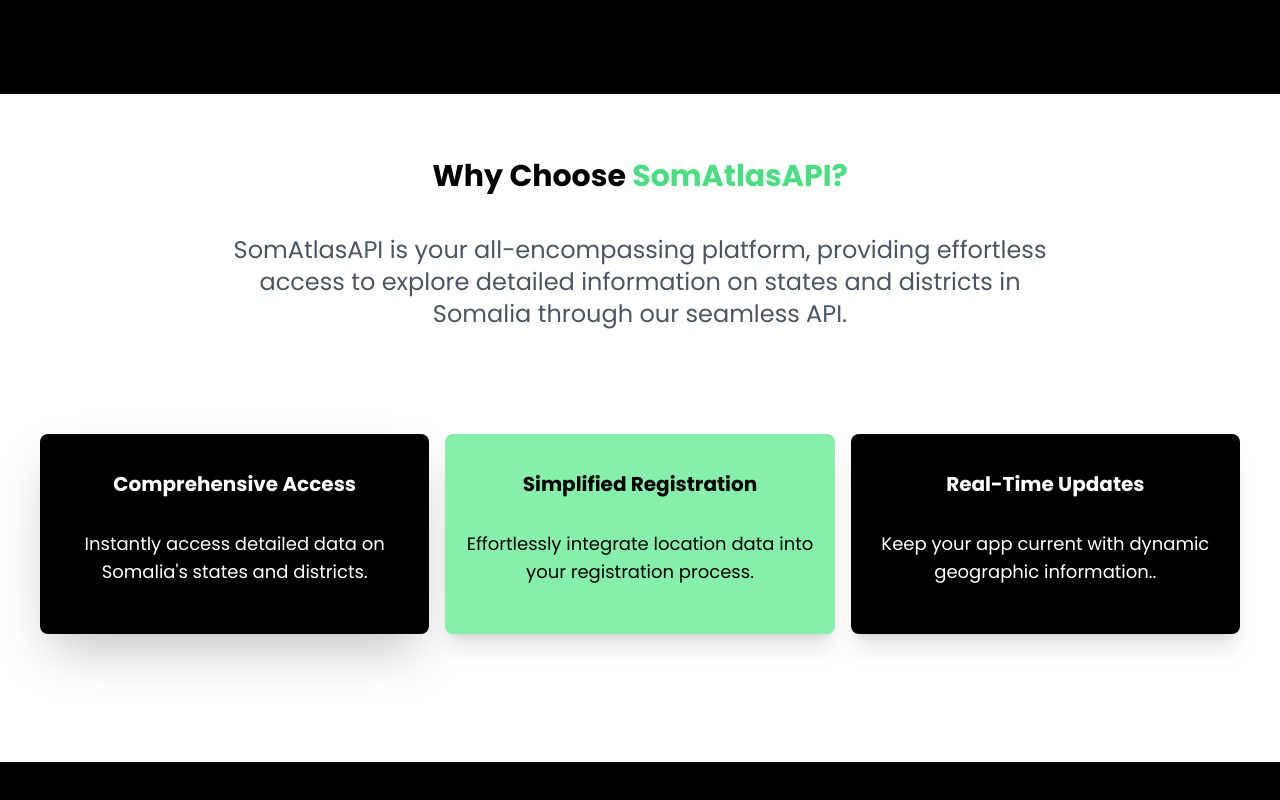
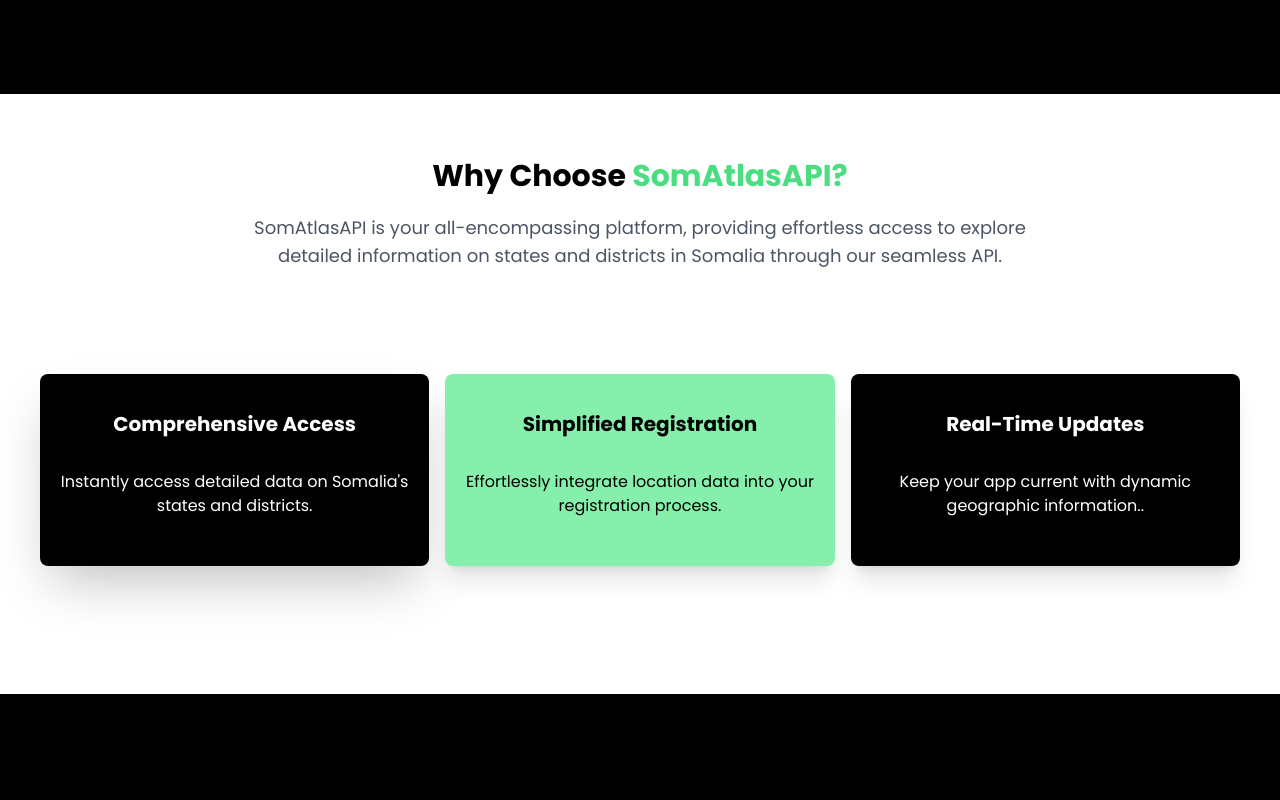
Before and after one commit to Ashakour1/SomAtlasAPI, a Svelte app in the folder client/: page / in a window 1280 px wide. Shown: the part 706-1506 px from the top of the page. Built offline with nearby package versions, Linux system fonts and the light colour scheme.

Commit message:
Update Features component with improved text styling

```diff
--- a/client/src/components/Features.svelte
+++ b/client/src/components/Features.svelte
@@ -5,7 +5,7 @@
     <div class="max-w-[1240px]  mx-auto py-[4rem] px-5">
    <div class="max-w-[850px] mx-auto">
     <h1 class="text-center text-3xl font-bold text-black">Why Choose <span class="text-green-400">SomAtlasAPI?</span></h1>
-    <p class="mt-10 text-2xl text-center  text-gray-600">SomAtlasAPI is your all-encompassing platform, providing effortless access to explore detailed information on states and districts in Somalia through our seamless API.</p>
+    <p class="pt-5 text-lg text-center  text-gray-600">SomAtlasAPI is your all-encompassing platform, providing effortless access to explore detailed information on states and districts in Somalia through our seamless API.</p>
    </div>
     <div class="grid gap-4 md:grid-cols-3 sm:grid-cols-1 py-[4rem]">
         <div class="w-full  shadow-2xl bg-black mt-10 py-4 items-center text-center text-white flex flex-col rounded-lg hover:scale-105 duration-300">
@@ -14,7 +14,7 @@
 
             <div class="font-medium text-center">
                 <h1 class="pt-5 text-xl font-bold mx-4">Comprehensive Access</h1>
-                <p class="py-8  text-lg mx-4">Instantly access detailed data on Somalia's states and districts.</p>
+                <p class="py-8  text-base mx-4">Instantly access detailed data on Somalia's states and districts.</p>
             </div>
         </div>
         <div class="w-full shadow-xl bg-green-300 mt-10 py-4  items-center text-center text-black  flex flex-col rounded-lg hover:scale-105 duration-300 ">
@@ -23,7 +23,7 @@
 
             <div class="font-medium text-center">
                 <h1 class="pt-5 text-xl font-bold mx-4">Simplified Registration</h1>
-                <p class="py-8  text-lg mx-4">Effortlessly integrate location data into your registration process.</p>
+                <p class="py-8  text-base mx-4">Effortlessly integrate location data into your registration process.</p>
             </div>
         </div>
         <div class="w-full shadow-xl bg-black mt-10 py-4 items-center text-center text-white  flex flex-col rounded-lg hover:scale-105 duration-300">
@@ -32,7 +32,7 @@
 
             <div class="font-medium text-center">
                 <h1 class="pt-5 text-xl font-bold mx-4"> Real-Time Updates</h1>
-                <p class="py-8  text-lg mx-4">Keep your app current with dynamic geographic information..</p>
+                <p class="py-8  text-base mx-4">Keep your app current with dynamic geographic information..</p>
             </div>
         </div>
 
```
